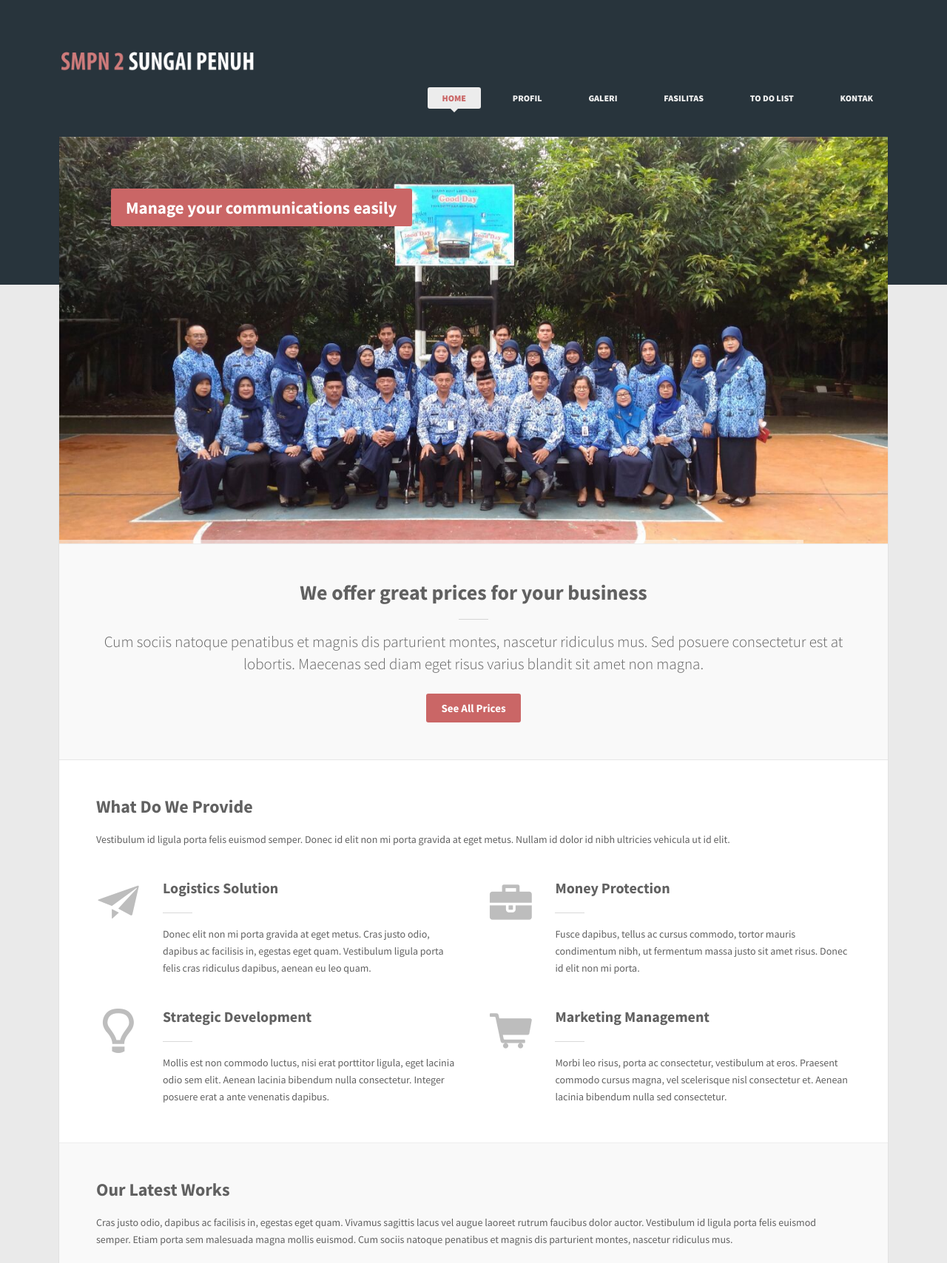
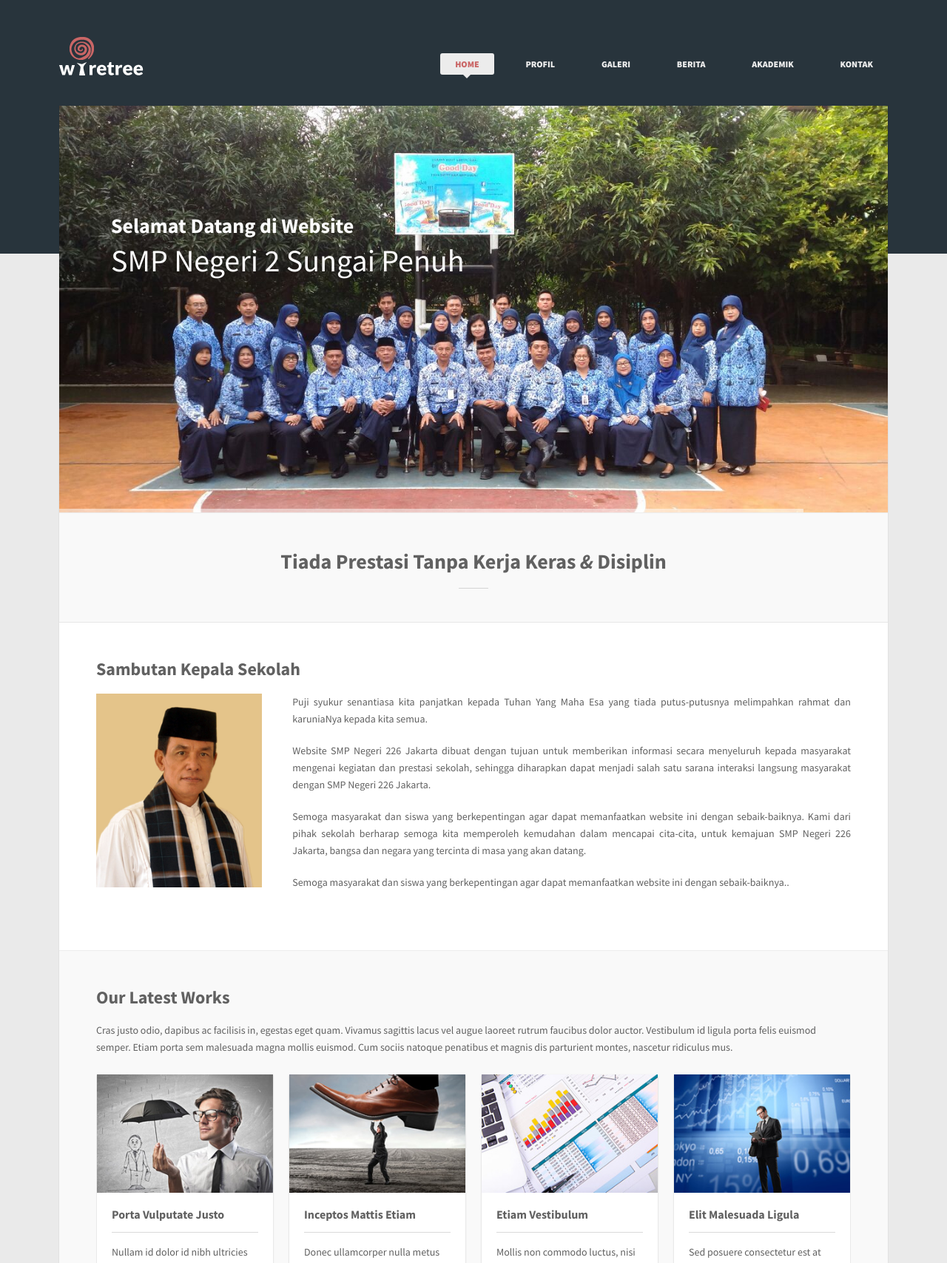
Before and after one commit to novalkrnfds/SMPN2dev, a CodeIgniter app: page /SMPN2dev/ in a window 1280 px wide. Shown: the top 1708 px of the page at 74% size. Run offline with CodeIgniter, Linux system fonts and the light colour scheme; some libraries are stand-ins or nearby versions.

Commit message:
update profil

```diff
--- a/application/config/routes.php
+++ b/application/config/routes.php
@@ -50,5 +50,5 @@ defined('BASEPATH') OR exit('No direct script access allowed');
 |		my-controller/my-method	-> my_controller/my_method
 */
 $route['default_controller'] = 'web';
-$route['404_override'] = '';
+$route['404_override'] = 'not_found';
 $route['translate_uri_dashes'] = FALSE;
--- a/application/views/content/galeri.php
+++ b/application/views/content/galeri.php
@@ -38,7 +38,7 @@
 				</li>
 				<li class="item artwork graphic">
 					<div class="overlay">
-						<a href="<?php echo base_url();?>assets/style/images/sementara3.jpg" class="fancybox-media">
+						<a href="<?php echo base_url();?>assets/style/images/sementara/3.jpg" class="fancybox-media">
 							<img src="<?php echo base_url();?>assets/style/images/sementara/3.jpg" alt="" />
 						</a>
 					</div>
--- a/application/views/content/home.php
+++ b/application/views/content/home.php
@@ -4,23 +4,26 @@
 			<div class="banner">
 				<ul>
 					<li data-transition="random"> <img src="<?php echo base_url();?>assets/style/images/sementara/1.jpg" alt="" />
-						<div class="caption sft red-bg" data-x="70" data-y="70" data-speed="300" data-start="1500" data-easing="easeOutExpo">Manage your communications easily</div>
-						<!--<div class="caption sfl white-bg" data-x="70" data-y="151" data-speed="300" data-start="2100" data-easing="easeOutExpo"><i class="icon-check"></i> Etiam porta sem malesuada magna mollis euismod.</div>
-						<div class="caption sfl white-bg" data-x="70" data-y="198" data-speed="300" data-start="2700" data-easing="easeOutExpo"><i class="icon-check"></i> Maecenas sed diam eget risus varius blandit sit amet non.</div>
-						<div class="caption sfl white-bg" data-x="70" data-y="245" data-speed="300" data-start="3300" data-easing="easeOutExpo"><i class="icon-check"></i> Donec ullamcorper nulla non metus auctor fringilla.</div>
-						<div class="caption sfb" data-x="70" data-y="319" data-speed="300" data-start="3900" data-easing="easeOutExpo"><a href="project.html" class="button big navy">View Projects</a></div>-->
+						<!--<div class="caption sft red-bg" data-x="70" data-y="70" data-speed="300" data-start="1500" data-easing="easeOutExpo">Manage your communications easily</div>
+						<div class="caption sfl white-bg" data-x="70" data-y="151" data-speed="300" data-start="2100" data-easing="easeOutExpo"><i class="icon-check"></i> Etiam porta sem malesuada magna mollis euismod.</div>-->
+						<div class="caption sfl fs-font" data-x="70" data-y="151" data-speed="300" data-start="1000" data-easing="easeOutExpo"> <font color="#fcfcfc"><b>Selamat Datang di Website</font></b></div>
+						<div class="caption sfl sc-font" data-x="70" data-y="198" data-speed="300" data-start="1500" data-easing="easeOutExpo"> <font color="#fcfcfc">SMP Negeri 2 Sungai Penuh</font></div>
+						<!--div class="caption sfb" data-x="70" data-y="319" data-speed="300" data-start="3900" data-easing="easeOutExpo"><a href="project.html" class="button big navy">View Projects</a></div-->
 					</li>
 					<li data-transition="random"> <img src="<?php echo base_url();?>assets/style/images/sementara/2.jpg" alt="" />
-						<div class="caption navy-bg lfr" data-x="660" data-y="80" data-speed="300" data-start="800" data-easing="easeOutExpo">Connect from anywhere, anytime</div>
+						<div class="caption navy-bg lfr" data-x="70" data-y="151" data-speed="300" data-start="800" data-easing="easeOutExpo">Sekolah Inklusi</div>
+						<div class="caption navy-bg sc-font lfr" data-x="70" data-y="205" data-speed="300" data-start="1000" data-easing="easeOutExpo"> <font color="#fcfcfc">Menerima siswa dari berbagai latar belakang agama, <br>
+kemampuan intelektual dan mental</font></div>
 					</li>
 					<li data-transition="random"> <img src="<?php echo base_url();?>assets/style/images/sementara/3.jpg" alt="" />
-						<div class="caption navy-bg sft" data-x="80" data-y="80" data-speed="300" data-start="800" data-easing="easeOutExpo">Observe the operations and opportunities</div>
+						<div class="caption sfl fs-font" data-x="679" data-y="151" data-speed="300" data-start="1000" data-easing="easeOutExpo"> <font color="#fcfcfc"><b>Membentuk Siswa Berprestasi</font></b></div>
+						<div class="caption sfl sc-font" data-x="630" data-y="198" data-speed="300" data-start="1500" data-easing="easeOutExpo"> <font color="#fcfcfc">Dengan Fasilitas Terbaik</font></div>
 					</li>
 					<li data-transition="random"> <img src="<?php echo base_url();?>assets/style/images/sementara/4.jpg" alt="" />
-						<div class="caption navy-bg sft" data-x="80" data-y="80" data-speed="300" data-start="800" data-easing="easeOutExpo">Observe the operations and opportunities</div>
+						<!--div class="caption navy-bg sft" data-x="80" data-y="80" data-speed="300" data-start="800" data-easing="easeOutExpo">Observe the operations and opportunities</div-->
 					</li>
 					<li data-transition="random"> <img src="<?php echo base_url();?>assets/style/images/sementara/5.jpg" alt="" />
-						<div class="caption navy-bg sft" data-x="80" data-y="80" data-speed="300" data-start="800" data-easing="easeOutExpo">Observe the operations and opportunities</div>
+						<!--div class="caption navy-bg sft" data-x="80" data-y="80" data-speed="300" data-start="800" data-easing="easeOutExpo">Observe the operations and opportunities</div-->
 					</li>
 				</ul>
 				<div class="tp-bannertimer tp-bottom"></div>
@@ -29,47 +32,21 @@
 	</div>
 	<div class="inner dark">
 		<div class="aligncenter">
-			<h1 class="lined">We offer great prices for your business</h1>
-			<p class="description">Cum sociis natoque penatibus et magnis dis parturient montes, nascetur ridiculus mus. Sed posuere consectetur est at lobortis. Maecenas sed diam eget risus varius blandit sit amet non magna.</p>
-			<a href="#" class="button big">See All Prices</a>
+			<h1 class="lined">Tiada Prestasi Tanpa Kerja Keras <i class="ita"> &amp; </i> Disiplin</h1>
 		</div>
 	</div>
 	<div class="inner light">
-		<h2>What Do We Provide</h2>
-		<p>Vestibulum id ligula porta felis euismod semper. Donec id elit non mi porta gravida at eget metus. Nullam id dolor id nibh ultricies vehicula ut id elit.</p>
-		<br />
-		<div class="services">
-			<div class="one-half">
-				<i class="icon-paper-plane special"></i>
-				<div class="info">
-					<h3 class="lined">Logistics Solution</h3>
-					<p>Donec elit non mi porta gravida at eget metus. Cras justo odio, dapibus ac facilisis in, egestas eget quam. Vestibulum ligula porta felis cras ridiculus dapibus, aenean eu leo quam.</p>
-				</div>
+		<h2>Sambutan Kepala Sekolah</h2>
+		<div class="one-fourth">
+			<img src="<?php echo base_url();?>assets/style/images/kepsek.png" width="100%" alt="Drs. Moh. Khotim, M.Pd">
+		</div>
+		<div class="row-item">
+				<p style="text-align: justify;">Puji syukur senantiasa kita panjatkan kepada Tuhan Yang Maha Esa yang tiada putus-putusnya melimpahkan rahmat dan karuniaNya kepada kita semua.</p>
+				<p style="text-align: justify;">Website SMP Negeri 226 Jakarta dibuat dengan tujuan untuk memberikan informasi secara menyeluruh kepada masyarakat mengenai kegiatan dan prestasi sekolah, sehingga diharapkan dapat menjadi salah satu sarana interaksi langsung masyarakat dengan SMP Negeri 226 Jakarta.</p>
+				<p style="text-align: justify;">Semoga masyarakat dan siswa yang berkepentingan agar dapat memanfaatkan website ini dengan sebaik-baiknya. Kami dari pihak sekolah berharap semoga kita memperoleh kemudahan dalam mencapai cita-cita, untuk kemajuan SMP Negeri 226 Jakarta, bangsa dan negara yang tercinta di masa yang akan datang.</p>
+				<p style="text-align: justify;">Semoga masyarakat dan siswa yang berkepentingan agar dapat memanfaatkan website ini dengan sebaik-baiknya..</p>
+			<div class="gap" style="height: 30px;">
 			</div>
-			<div class="one-half last">
-				<i class="icon-briefcase-1 special"></i>
-				<div class="info">
-					<h3 class="lined">Money Protection</h3>
-					<p>Fusce dapibus, tellus ac cursus commodo, tortor mauris condimentum nibh, ut fermentum massa justo sit amet risus. Donec id elit non mi porta.</p>
-				</div>
-			</div>
-			<div class="clear"></div>
-			<br />
-			<div class="one-half">
-				<i class="icon-lamp special"></i>
-				<div class="info">
-					<h3 class="lined">Strategic Development</h3>
-					<p>Mollis est non commodo luctus, nisi erat porttitor ligula, eget lacinia odio sem elit. Aenean lacinia bibendum nulla consectetur. Integer posuere erat a ante venenatis dapibus.</p>
-				</div>
-			</div>
-			<div class="one-half last">
-				<i class="icon-basket-1 special"></i>
-				<div class="info">
-					<h3 class="lined">Marketing Management</h3>
-					<p>Morbi leo risus, porta ac consectetur, vestibulum at eros. Praesent commodo cursus magna, vel scelerisque nisl consectetur et. Aenean lacinia bibendum nulla sed consectetur.</p>
-				</div>
-			</div>
-			<div class="clear"></div>
 		</div>
 	</div>
 	<div class="inner dark">
--- a/application/views/templates/home.php
+++ b/application/views/templates/home.php
@@ -27,9 +27,19 @@
 		<script type="text/javascript" src="<?php echo base_url();?>assets/style/js/fancybox/helpers/jquery.fancybox-buttons0ff5.js?v=1.0.2"></script>
 		<script type="text/javascript" src="<?php echo base_url();?>assets/style/js/fancybox/helpers/jquery.fancybox-thumbs0ff5.js?v=1.0.2"></script>
 		<script type="text/javascript" src="<?php echo base_url();?>assets/style/js/fancybox/helpers/jquery.fancybox-mediae209.js?v=1.0.0"></script>
+		<style type="text/css">
+		div.fs-font {
+		  font-size: 2em;
+		}
+		div.sc-font {
+		  font-size: 3em;
+		  fon-color: #f3f3f3;
+		}
+		</style>
 	</head>
 	<body class="full-layout">
 		<!-- Begin Body Wrapper -->
+
 		<div class="body-wrapper">
 			<!-- Begin Top Wrapper -->
 			<div class="top-wrapper">
@@ -38,7 +48,7 @@
 					<header>
 						<div class="logo">
 							<a href="#">
-								<img src="<?php echo base_url();?>assets/style/images/lg.png" style="width:40%" alt="" />
+								<img src="<?php echo base_url();?>assets/style/images/logo.png" alt="" />
 							</a>
 						</div>
 
--- a/application/views/templates/nav.php
+++ b/application/views/templates/nav.php
@@ -7,30 +7,23 @@
 			<a href="#">Profil</a>
 			<ul>
 				<li><a href="#">Sejarah Sekolah</a></li>
-				<li><a href="<?php echo base_url()."index.php/profil/struktur_organisasi"; ?>">Struktur Organinasi</a></li>
-				<li><a href="<?php echo base_url()."index.php/profil/visimisi"; ?>">Visi & Misi</a></li>
+				<li><a href="<?php echo base_url()."profil/struktur_organisasi"; ?>">Struktur Organinasi</a></li>
+				<li><a href="<?php echo base_url()."profil/visimisi"; ?>">Visi & Misi</a></li>
+				<li><a href="<?php echo base_url()."profil/visimisi"; ?>">Sarana & Prasarana</a></li>
+				<li><a href="<?php echo base_url()."profil/visimisi"; ?>">Prestasi</a></li>
 			</ul>
 		</li>
 		<li class="<?php if($this->uri->segment(2)=="galeri"){echo "active";}?>">
-			<a href="<?php echo base_url()."index.php/web/galeri"; ?>">Galeri</a>
+			<a href="<?php echo base_url()."web/galeri"; ?>">Galeri</a>
 		</li>
 		<li>
-			<a href="#">Fasilitas</a>
-			<ul>
-				<li><a href="#">To do list</a></li>
-				<li><a href="#">To do list</a></li>
-				<li><a href="#">To do list</a></li>
-			</ul>
+			<a href="#">Berita</a>
 		</li>
 		<li>
-			<a href="#">To do list</a>
+			<a href="#">Akademik</a>
 			<ul>
-				<li><a href="#">To do list</a></li>
-				<li><a href="#">To do list</a></li>
-				<li><a href="#">PTo do list</a></li>
-				<li><a href="#">To do list</a></li>
-				<li><a href="#">To do list</a></li>
-				<li><a href="#">To do list</a></li>
+				<li><a href="#">Agenda Kegiatan</a></li>
+				<li><a href="#">Pengumuman</a></li>
 			</ul>
 		</li>
 		<li>
```
Also changed, not shown: application/controllers/not_found.php (added, +9 -0 lines), application/views/404/404.php (added, +81 -0 lines), assets/style/images/404-1.png (added), assets/style/images/kepsek.png (added).
